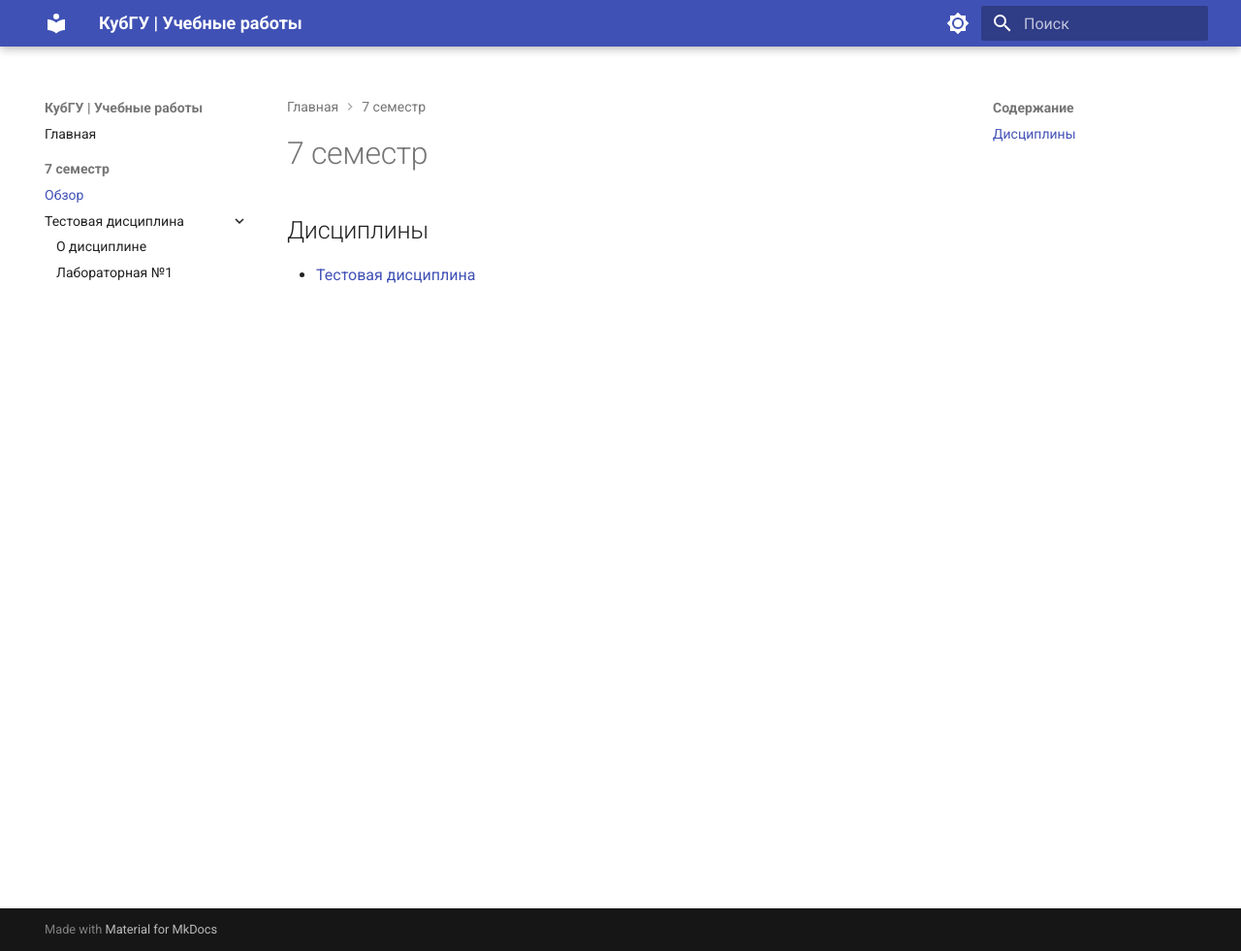
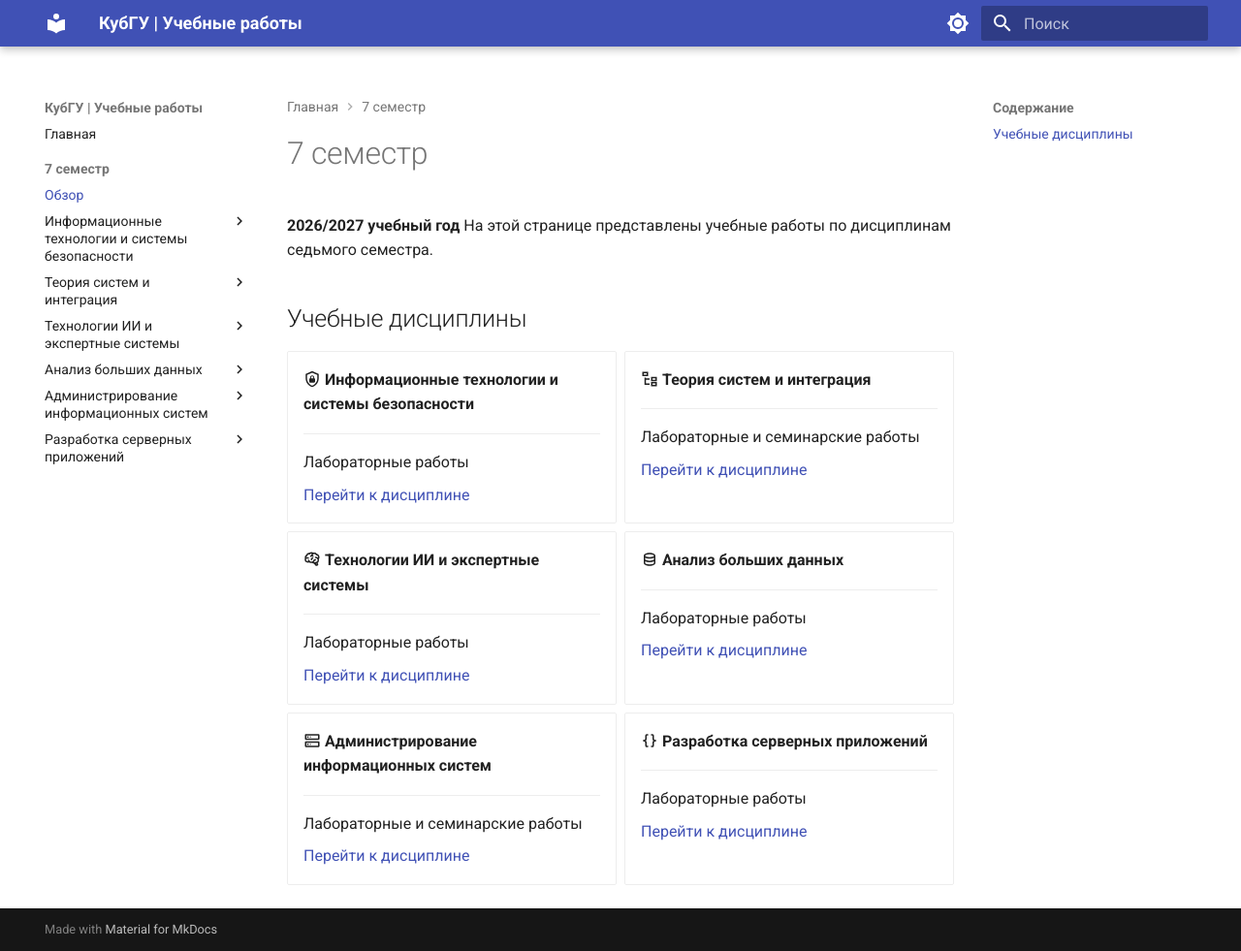
Before and after one commit to Cherniy-Valeriy/kubsu-university, an MkDocs documentation site: the page built from docs/semester-7/index.md, in a window 1280 px wide and 981 px high. Shown: the whole window at 97% size. Built offline with MkDocs 1.6.1 and Material for MkDocs 9.7.7, drawn with Linux system fonts in a browser that asks for light colours.

Commit message:
Добавление страниц дисциплин, улучшение визуальной составляющей

```diff
--- a/docs/semester-7/index.md
+++ b/docs/semester-7/index.md
@@ -1,5 +1,56 @@
 # 7 семестр
+**2026/2027 учебный год**
+На этой странице представлены учебные работы по дисциплинам седьмого семестра.
 
-## Дисциплины
+## Учебные дисциплины
+<div class="grid cards" markdown>
 
-- [Тестовая дисциплина](subject-1/index.md)
+-   :material-shield-lock-outline: **Информационные технологии и системы безопасности**
+
+    ---
+
+    Лабораторные работы
+
+    [Перейти к дисциплине](information-security/index.md)
+
+-   :material-file-tree-outline: **Теория систем и интеграция**
+
+    ---
+
+    Лабораторные и семинарские работы
+
+    [Перейти к дисциплине](systems-theory/index.md)
+
+-   :material-brain: **Технологии ИИ и экспертные системы**
+
+    ---
+
+    Лабораторные работы
+
+    [Перейти к дисциплине](artificial-intelligence/index.md)
+
+-   :material-database-outline: **Анализ больших данных**
+
+    ---
+
+    Лабораторные работы
+
+    [Перейти к дисциплине](big-data/index.md)
+
+-   :material-server-outline: **Администрирование информационных систем**
+
+    ---
+
+    Лабораторные и семинарские работы
+
+    [Перейти к дисциплине](information-systems-admin/index.md)
+
+-   :material-code-braces: **Разработка серверных приложений**
+
+    ---
+
+    Лабораторные работы
+
+    [Перейти к дисциплине](server-development/index.md)
+
+</div>
--- a/mkdocs.yml
+++ b/mkdocs.yml
@@ -8,7 +8,6 @@ theme:
   language: ru
   features:
     - navigation.sections
-    - navigation.expand
     - navigation.path
     - search.suggest
     - search.highlight
@@ -24,10 +23,45 @@ theme:
         icon: material/brightness-4
         name: Светлая тема
 
+
+markdown_extensions:
+  - admonition
+  - attr_list
+  - md_in_html
+  - pymdownx.details
+  - pymdownx.superfences
+  - pymdownx.emoji:
+      emoji_index: !!python/name:material.extensions.emoji.twemoji
+      emoji_generator: !!python/name:material.extensions.emoji.to_svg
+
 nav:
   - Главная: index.md
+
   - 7 семестр:
       - Обзор: semester-7/index.md
-      - Тестовая дисциплина:
-          - О дисциплине: semester-7/subject-1/index.md
-          - Лабораторная №1: semester-7/subject-1/lab-01.md
+
+      - Информационные технологии и системы безопасности:
+          - О дисциплине: semester-7/information-security/index.md
+          - Лабораторные работы: semester-7/information-security/labs/index.md
+
+      - Теория систем и интеграция:
+          - О дисциплине: semester-7/systems-theory/index.md
+          - Лабораторные работы: semester-7/systems-theory/labs/index.md
+          - Семинарские занятия: semester-7/systems-theory/seminars/index.md
+
+      - Технологии ИИ и экспертные системы:
+          - О дисциплине: semester-7/artificial-intelligence/index.md
+          - Лабораторные работы: semester-7/artificial-intelligence/labs/index.md
+
+      - Анализ больших данных:
+          - О дисциплине: semester-7/big-data/index.md
+          - Лабораторные работы: semester-7/big-data/labs/index.md
+
+      - Администрирование информационных систем:
+          - О дисциплине: semester-7/information-systems-admin/index.md
+          - Лабораторные работы: semester-7/information-systems-admin/labs/index.md
+          - Семинарские занятия: semester-7/information-systems-admin/seminars/index.md
+
+      - Разработка серверных приложений:
+          - О дисциплине: semester-7/server-development/index.md
+          - Лабораторные работы: semester-7/server-development/labs/index.md
```
Also changed, not shown: docs/semester-7/information-systems-admin/index.md (added, +41 -0 lines), docs/semester-7/information-systems-admin/labs/index.md (added, +22 -0 lines), docs/semester-7/information-systems-admin/seminars/index.md (added, +18 -0 lines), docs/semester-7/subject-1/index.md (deleted, +0 -11 lines), docs/semester-7/subject-1/lab-01.md (deleted, +0 -25 lines), docs/semester-7/artificial-intelligence/index.md (added), docs/semester-7/artificial-intelligence/labs/index.md (added), docs/semester-7/big-data/index.md (added), docs/semester-7/big-data/labs/index.md (added), docs/semester-7/information-security/index.md (added), docs/semester-7/information-security/labs/index.md (added), docs/semester-7/server-development/index.md (added), docs/semester-7/server-development/labs/index.md (added), docs/semester-7/systems-theory/index.md (added), 2 more files.
